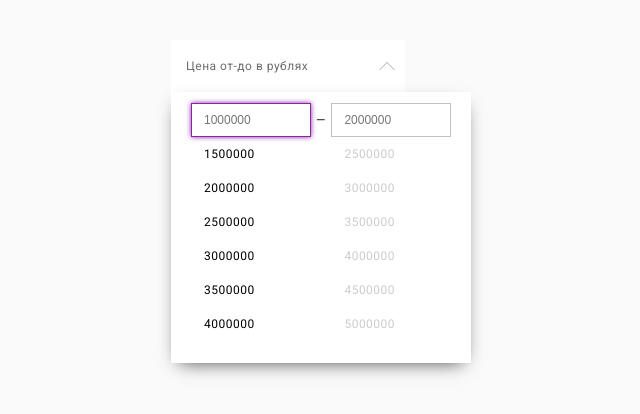
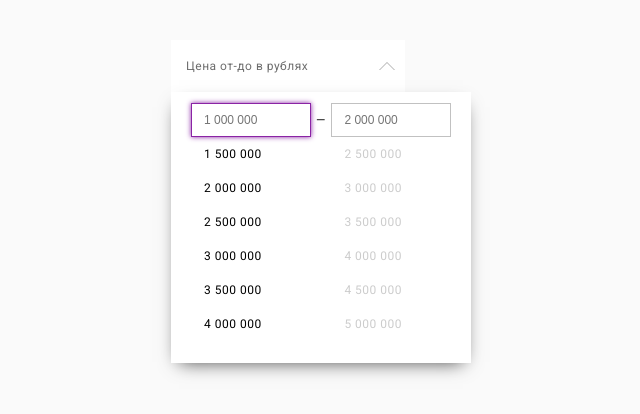
Before and after one commit to glizer/dropdown-menu, a plain HTML site: page index.html in a window 1280 px wide. Both pictures are taken after a click on the link "Цена от-до в рублях". Shown: the full height of the page, 319-959 px from the left. Drawn offline with Linux system fonts and the light colour scheme.

Commit message:
Added price formater

```diff
--- a/index.html
+++ b/index.html
@@ -9,28 +9,28 @@
         <a href="#" class="dropdown-btn">Цена от-до в рублях</a>
             <div class="dropdown-menu">
                 <div class="col col-12-5">
-                    <input id="from" placeholder="1000000">
+                    <input id="from" placeholder="1 000 000">
                     <ul data-for="from" class="input-btn">
-                        <li>1500000</li>
-                        <li>2000000</li>
-                        <li>2500000</li>
-                        <li>3000000</li>
-                        <li>3500000</li>
-                        <li>4000000</li>
+                        <li>1 500 000</li>
+                        <li>2 000 000</li>
+                        <li>2 500 000</li>
+                        <li>3 000 000</li>
+                        <li>3 500 000</li>
+                        <li>4 000 000</li>
                     </ul>
                 </div><!--
                 --><div class="col col-12-2 hyphen">
                     —
                 </div><!--
                 --><div class="col col-12-5">
-                    <input id="to" placeholder="2000000">
+                    <input id="to" placeholder="2 000 000">
                     <ul data-for="to" class="input-btn disabled">
-                        <li>2500000</li>
-                        <li>3000000</li>
-                        <li>3500000</li>
-                        <li>4000000</li>
-                        <li>4500000</li>
-                        <li>5000000</li>
+                        <li>2 500 000</li>
+                        <li>3 000 000</li>
+                        <li>3 500 000</li>
+                        <li>4 000 000</li>
+                        <li>4 500 000</li>
+                        <li>5 000 000</li>
                     </ul>
                 </div>
             </div>
--- a/js/script.js
+++ b/js/script.js
@@ -49,7 +49,7 @@ for(var i = 0; i < priceBtns.length; i++) {
 function setPrice(that,isParent) {
     var priceParent = isParent ? that.nextElementSibling : that.parentElement,
         id = isParent ? that.id : priceParent.getAttribute('data-for'),
-        price = Number(isParent ? that.value : that.innerHTML);
+        price = Number(isParent ? that.value : that.innerHTML.replace(/\ /g, ''));
 
     if (!hasClass(priceParent, DISABLED_CLASS)) {
         var input = document.getElementById(id);
@@ -70,7 +70,7 @@ function setPrice(that,isParent) {
             document.querySelector('[data-for="to"]').classList.add(DISABLED_CLASS);
             document.querySelector('[data-for="from"]').classList.remove(DISABLED_CLASS);
         }
-        input.value = price;
+        input.value = priceFormat(price);
         setBtnTitle(priceFrom, priceTo)
     }
 }
@@ -78,10 +78,14 @@ function setPrice(that,isParent) {
 function setBtnTitle(from, to) {
     var text = 'Цена от-до в рублях';
     if (from && to) {
-        text = from + ' — ' + to;
+        text = priceFormat(from) + ' — ' + priceFormat(to);
     }
     dropdownBtn[0].innerHTML = text;
 
+}
+
+function priceFormat(price) {
+    return price.toString().replace(/(\d{1,3})(?=(?:\d{3})+$)/g, '$1 ');
 }
 
 function hasClass(element, nameClass) {
```
